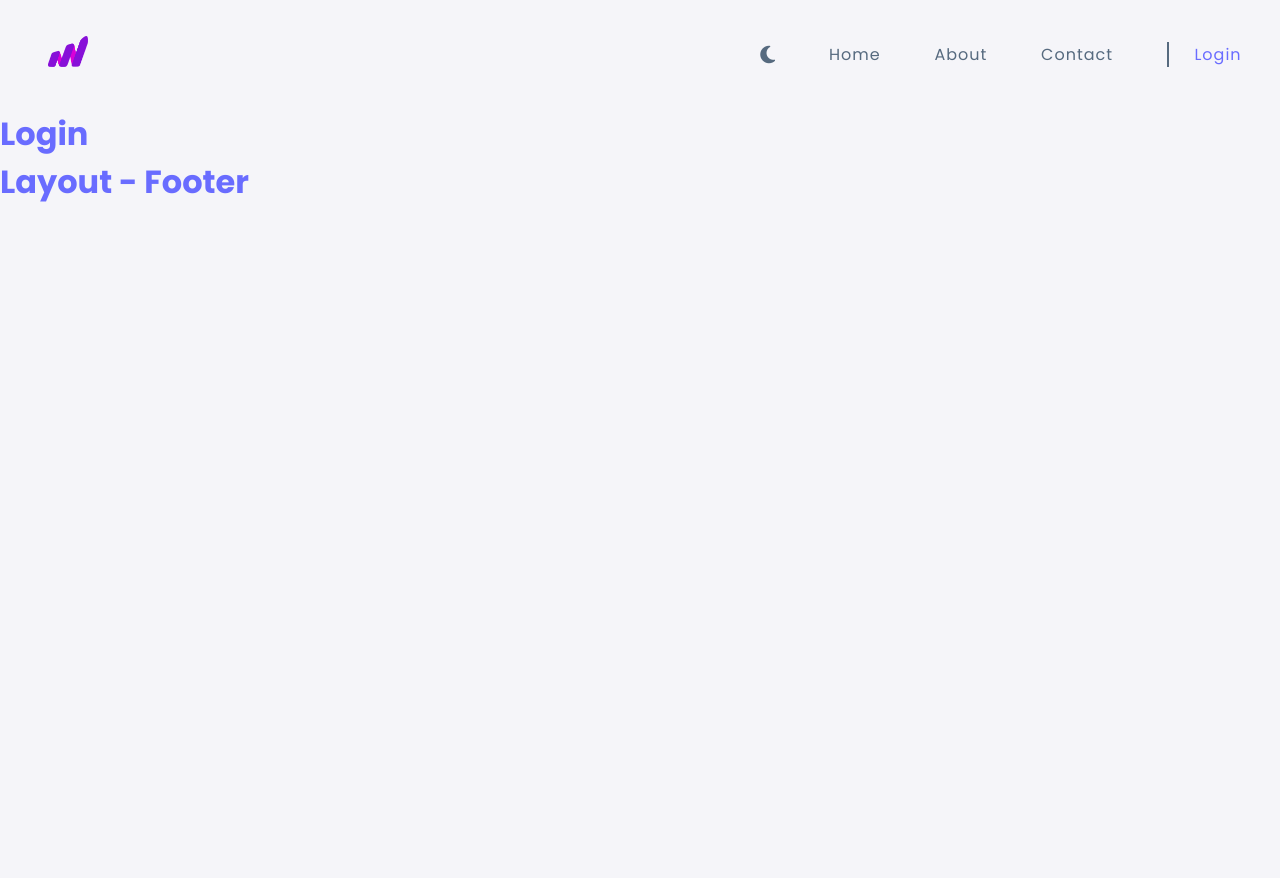
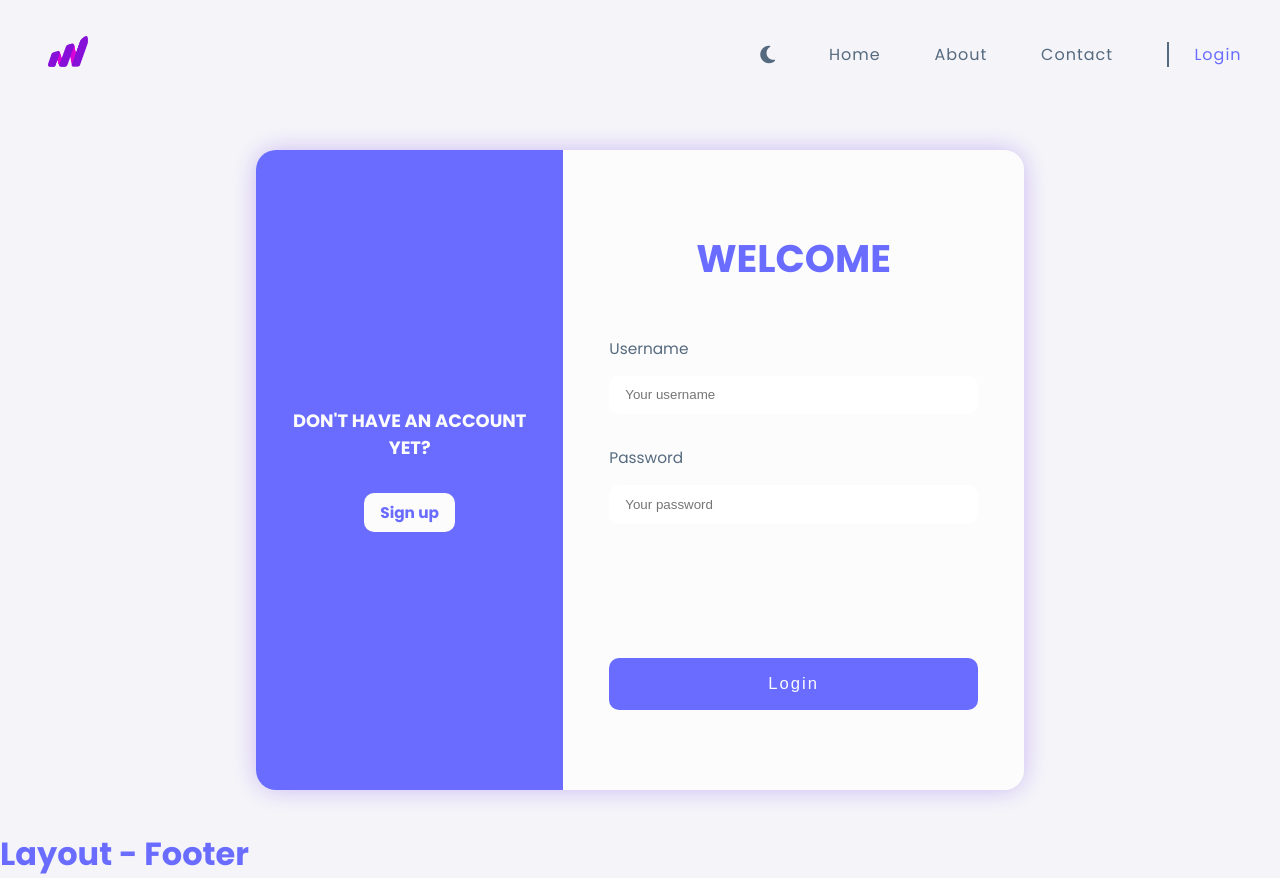
Before and after one commit to andresdeinnocentiis/managegram, a React (Vite) app in the folder frontend_managegram/: page /login in a window 1280 px wide. Before the commit the page ends 800 px from the top, so only its background shows below. Built offline with nearby package versions, Linux system fonts and the light colour scheme.

Commit message:
Login Page (UX/UI) - Status: Completed 100%

```diff
--- a/frontend_managegram/src/index.css
+++ b/frontend_managegram/src/index.css
@@ -2,6 +2,7 @@
 @import "./styles/variables.css";
 @import "./styles/navbar.css";
 @import "./styles/home.css";
+@import "./styles/login.css";
 
 :root {
   /* CODIGO POR DEFECTO DE VITE (LO DEJÉ POR EL FONT-FAMILY)
--- a/frontend_managegram/src/pages/Home.jsx
+++ b/frontend_managegram/src/pages/Home.jsx
@@ -1,7 +1,7 @@
 import React from 'react'
 import { HomeMainSection } from '../pages_sections/HomeMainSection'
 
-function Home() {
+export const Home = () => {
 
 
 
@@ -11,5 +11,3 @@ function Home() {
         </>
     )
 }
-
-export default Home
--- /dev/null
+++ b/frontend_managegram/src/pages/Login.jsx
@@ -0,0 +1,54 @@
+import React, { useState, useEffect } from 'react'
+import { useDispatch, useSelector } from 'react-redux'
+import { NavLink } from 'react-router-dom'
+
+export const Login = () => {
+
+    const [ username, setUsername ] = useState('')
+    const [ password, setPassword ] = useState('')
+
+    const dispatch = useDispatch()
+
+    const handleSubmit = (e) => {
+        e.preventDefault()
+        dispatch(login(username, password))
+    }
+
+    return (
+
+        <div className='login-page-container'>
+            <div className='form-container'>
+                <div className="side-box">
+                    <h1 className='side-box__title'>DON'T HAVE AN ACCOUNT YET?</h1>
+                    <div className="sign-up-btn">
+                        <NavLink className='form-link' to={'/sign_up'}>Sign up</NavLink>
+                    </div>
+                </div>
+                <div className="form-box">
+
+                    <h1 className='form-title'>WELCOME</h1>
+
+                    <div className="inputs-container">
+                        <div className="input-wrapper">
+                            <label htmlFor="username">Username</label>
+                            <input type="text" placeholder='Your username' />
+                        </div>
+                        <div className="input-wrapper">
+                            <label htmlFor="password">Password</label>
+                            <input type="password" placeholder='Your password' />
+                        </div>
+                        <div className="btn-container">
+                            <button
+                                type='submit'
+                                className='form-btn'
+                                onClick={handleSubmit}
+                            >
+                                Login
+                            </button>
+                        </div>
+                    </div>
+                </div>
+            </div>
+        </div>
+    )
+}
--- /dev/null
+++ b/frontend_managegram/src/styles/login.css
@@ -0,0 +1,226 @@
+@import "../styles/variables.css";
+
+
+.login-page-container {
+    display: flex;
+    width: 100%;
+    justify-content: center;
+    align-items: center;
+}
+
+
+.form-container {
+    width: 90%;
+    display: flex;
+    flex-direction: column-reverse;
+    border-radius: 20px;
+    box-shadow: 26px 26px 26px 26px rgba(143,100,235,0.48);
+    -webkit-box-shadow: 0px 0px 26px -2px rgba(143,100,235,0.48);
+    -moz-box-shadow: 0px 0px 26px -2px rgba(143,100,235,0.48);
+    margin-top: 2rem;
+    background-color: var(--thirdColorLight);
+    color: var(--textColorDark);
+}
+
+.form-box {
+    display: flex;
+    flex-direction: column;
+    justify-content: space-between;
+    align-items: center;
+    padding: 2rem 0 2rem 0;
+    height: 60%;
+}
+
+.side-box {
+    display: flex;
+    flex-direction: column;
+    background-color: var(--textColorViolet);
+    align-items: center;
+    justify-content: center;
+    text-align: center;
+    padding: 2rem;
+    gap: 2rem;
+}
+
+.side-box__title {
+    color: var(--mainColorLight);
+    font-size: 5vw;
+}
+
+.sign-up-btn {
+    background-color: var(--mainColorLight);
+    padding: .5rem 1rem;
+    width: fit-content;
+    border-radius: 10px;
+    font-size: 5vw;
+    transition: all .5s;
+}
+
+.sign-up-btn a {
+    transition: all .5s;
+}
+
+.form-link {
+    color: var(--textColorViolet) !important;
+    font-weight: 700;
+}
+
+.sign-up-btn:hover, .sign-up-btn:focus {
+    cursor: pointer;
+    background-color: var(--detailsColor3);
+    transition: all .5s;
+    color: var(--mainColorLight);
+}
+
+.sign-up-btn:hover a, .sign-up-btn:focus a {
+    color: var(--mainColorLight) !important;
+}
+
+.form-title {
+    font-size: 8vw;
+    margin-bottom: 2rem;
+}
+
+.inputs-container {
+    display: flex;
+    flex-direction: column;
+    width: 80%;
+
+    gap: 2rem;
+    justify-content: space-between;
+}
+
+.input-wrapper {
+    display: flex;
+    flex-direction: column;
+}
+
+.form-btn {
+    display: flex;
+    justify-content: center;
+    align-items: center;
+    background-color: var(--textColorViolet);
+    color: var(--mainColorLight);
+    letter-spacing: 2px;
+    padding: 1rem 1rem;
+    width: 100%;
+    border-radius: 10px;
+    margin-top: 8vw;
+    transition: all .5s;
+    font-size: 5vw;
+    font-weight: 700;
+    border-style: none;
+    outline-style: none;
+}
+
+.form-btn:hover, .form-btn:focus {
+    cursor: pointer;
+    background-color: var(--detailsColor3);
+    transition: all .5s;
+}
+
+.input-wrapper input {
+    height: 3vw;
+    border-radius: 10px;
+    border-style: none;
+    outline-style: none;
+    padding: 1rem;
+    margin-top: 1rem;
+    transition: border .5s;
+}
+
+.input-wrapper input:focus, .input-wrapper input:hover {
+    border: 2px solid var(--textColorViolet);
+    transition: border .5s;
+}
+
+.input-wrapper label {
+    font-size: 4vw;
+}
+
+@media (min-width: 768px) {
+
+    .login-page-container {
+        height: 90vh;
+    }
+
+    .form-container {
+        width: 60%;
+        height: 80vh;
+        display: flex;
+        flex-direction: row;
+        border-radius: 20px;
+        margin-top: 0;
+    }
+
+    .side-box {
+        background-color: var(--textColorViolet);
+        width: 40%;
+        display: flex;
+        flex-direction: column;
+        align-items: center;
+        justify-content: center;
+        gap: 2rem;
+        padding: 0 2rem;
+        text-align: center;
+    }
+
+    .side-box__title {
+        font-size: 1.4vw;
+    }
+
+    .form-box {
+        background-color: var(--mainColorLight);
+        color: var(--textColorDark);
+        width: 60%;
+        display: flex;
+        flex-direction: column;
+        align-items: center;
+        justify-content: space-between;
+        padding: 5rem 0;
+        height: 100%;
+    }
+
+    .form-title {
+        font-size: 3vw;
+        margin-bottom: 0;
+    }
+
+    .form-btn {
+        padding: 1rem 2rem;
+        font-size: 1.3vw;
+        color: var(--mainColorLight);
+        width: 100%;
+        justify-self: flex-end;
+        font-weight: 500;
+    }
+
+    .sign-up-btn {
+        font-size: 1.2vw;
+    }
+
+    .inputs-container {
+        width: 80%;
+    }
+
+    .input-wrapper input {
+        height: 3vw;
+        border-radius: 10px;
+        border-style: none;
+        outline-style: none;
+        padding: 1rem;
+        margin-top: 1rem;
+        transition: border .5s;
+    }
+
+    .input-wrapper input:focus, .input-wrapper input:hover {
+        border: 2px solid var(--textColorViolet);
+        transition: border .5s;
+    }
+
+    .input-wrapper label {
+        font-size: 1.2vw;
+    }
+
+
+}
```
Also changed, not shown: frontend_managegram/src/App.jsx (+7 -2 lines).
